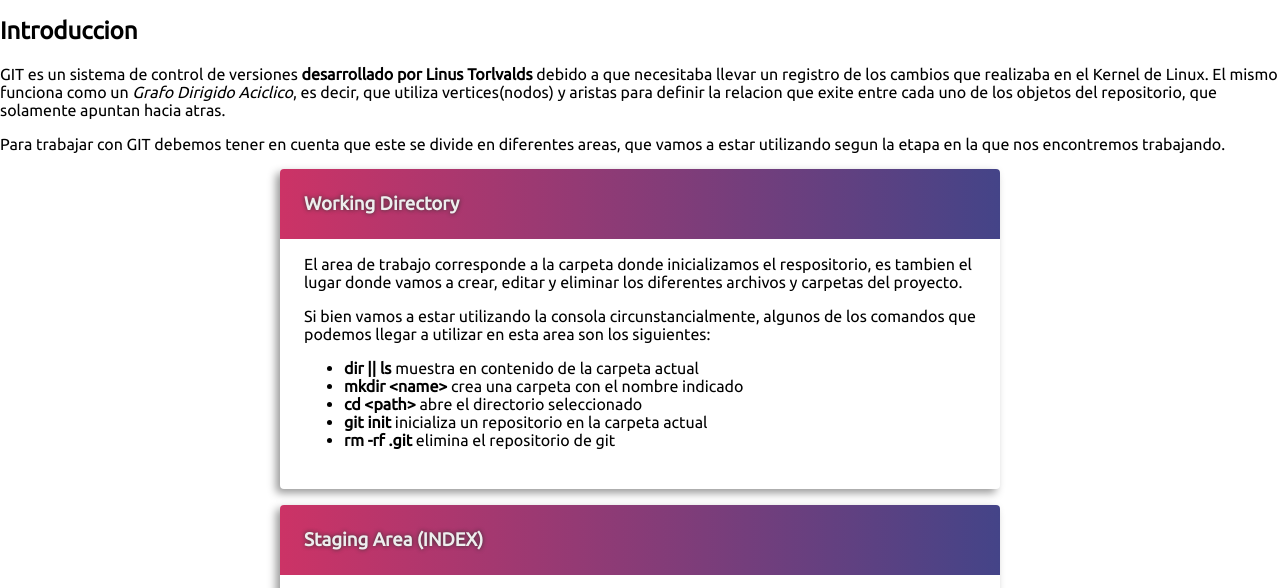
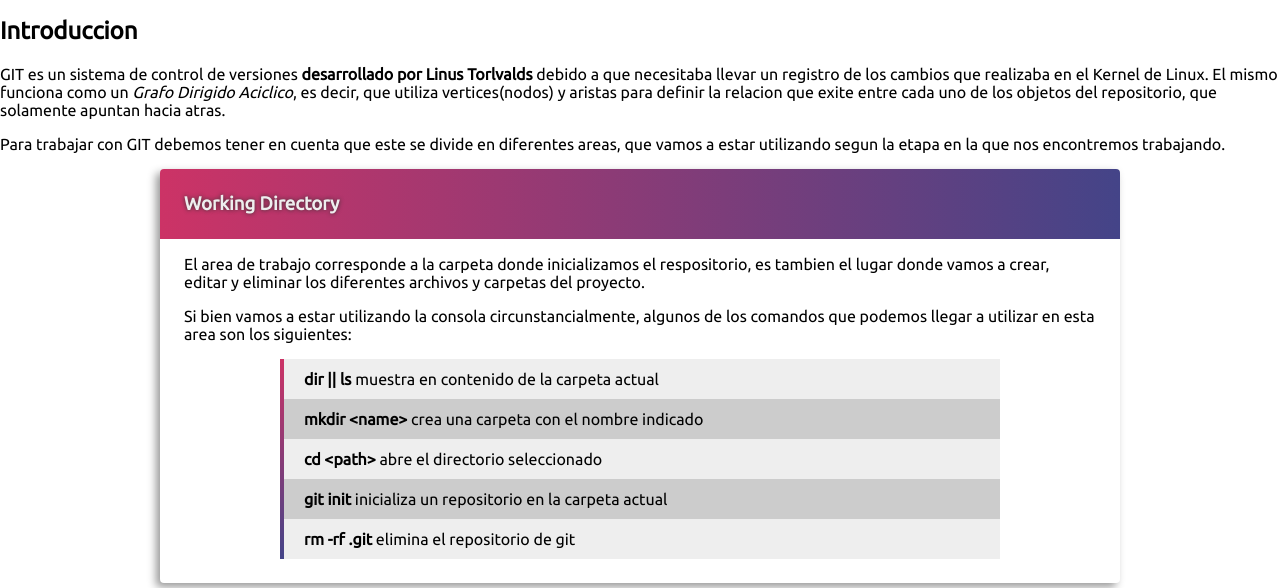
Before and after one commit to lourdesmalenaabate/Git-, a plain HTML site: page index.html in a window 1280 px wide. Shown: the part 133-721 px from the top of the page. Drawn offline with Linux system fonts and the light colour scheme.

Commit message:
estilos: corregir tamaños y crear listas de comandos

```diff
--- a/styles/default.css
+++ b/styles/default.css
@@ -13,7 +13,7 @@
     /* Contenido */
 
     .card{
-        max-width: 720px;
+        max-width: 960px;
         margin: 1rem auto;
         border-radius: .25rem;
         padding: 1.5rem;
@@ -26,6 +26,31 @@
         color: #eee;
         text-shadow: 0 0 .25rem #333;
         background: linear-gradient(to right, #c36, #448);
+    }
+    .commands{
+        position: relative;
+        max-width: 720px;
+        list-style: none;
+        margin: 0 auto;
+        padding: 0;
+        line-height: 1.5;
+    }
+    .commands::before{
+        content: '';
+        position: absolute;
+        width: .25rem;
+        height: 100%;
+        background: linear-gradient(#c36, #448);
+    }
+    .commands li{
+        padding: .5rem;
+        padding-left: 1.5rem;
+    }
+    .commands li:nth-child(odd){
+        background-color: #eee;
+    }
+    .commands li:nth-child(even){
+        background-color: #ccc;
     }
 
     /* Pie de Pagina */
```
